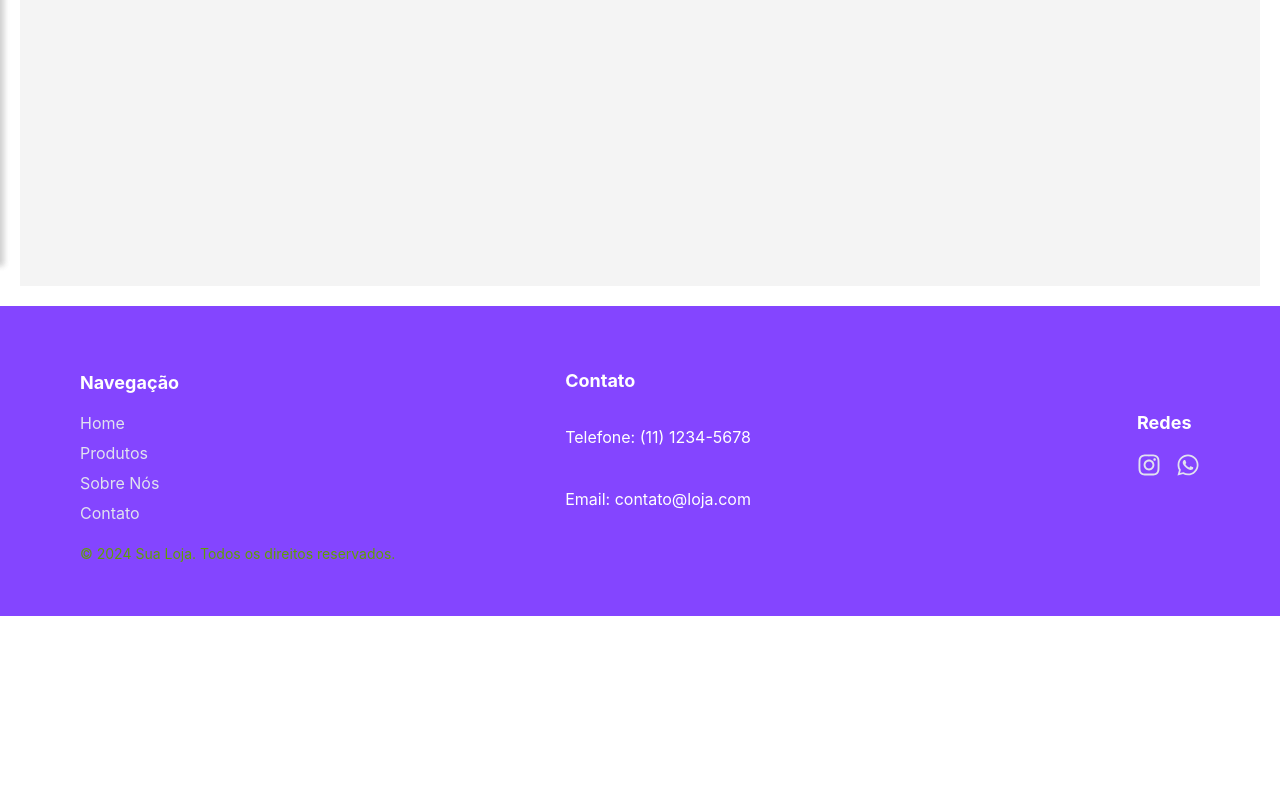
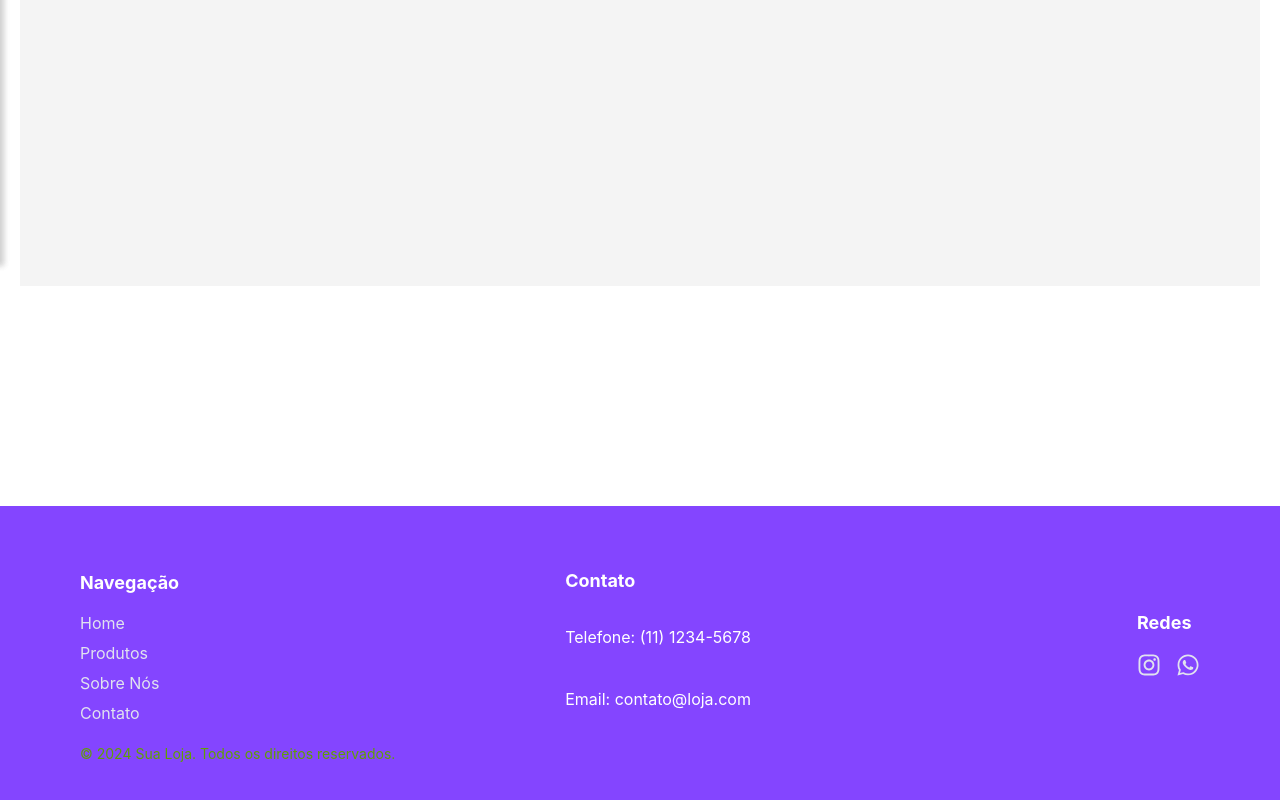
Before and after one commit to vLecaBR/sales-website-model, a React (Create React App) app: page /cart in a window 1280 px wide. Shown: the part 598-1398 px from the top of the page. Before the commit the page ends 1214 px from the top, so only its background shows below. Built offline with nearby package versions, Linux system fonts and the light colour scheme.

Commit message:
footer ajustado para o final da pagina necessitando uma pequena rolagem

```diff
--- a/src/App.css
+++ b/src/App.css
@@ -1,38 +1,5 @@
-.App {
-  text-align: center;
+html, body, #root {
+  height: 100%;
+  margin: 0;
+  padding: 0;
 }
-
-.App-logo {
-  height: 40vmin;
-  pointer-events: none;
-}
-
-@media (prefers-reduced-motion: no-preference) {
-  .App-logo {
-    animation: App-logo-spin infinite 20s linear;
-  }
-}
-
-.App-header {
-  background-color: #282c34;
-  min-height: 100vh;
-  display: flex;
-  flex-direction: column;
-  align-items: center;
-  justify-content: center;
-  font-size: calc(10px + 2vmin);
-  color: white;
-}
-
-.App-link {
-  color: #61dafb;
-}
-
-@keyframes App-logo-spin {
-  from {
-    transform: rotate(0deg);
-  }
-  to {
-    transform: rotate(360deg);
-  }
-}
--- a/src/App.jsx
+++ b/src/App.jsx
@@ -1,4 +1,3 @@
-// App.js
 import React, { useState } from 'react';
 import { BrowserRouter as Router, Route, Routes } from 'react-router-dom';
 import Header from './Components/Header';
@@ -44,10 +43,10 @@ function App() {
 
   return (
     <Router>
-      <div className="App">
+      <div className="App" style={{ display: 'flex', flexDirection: 'column', minHeight: '100vh' }}>
         <Header />
 
-        <main style={{ padding: '20px' }}>
+        <main style={{ padding: '20px', flexGrow: 1, marginBottom: '200px' }}>
           <Routes>
             {/* Rota para a página inicial */}
             <Route
--- a/src/Components/Footer/Footer.styles.js
+++ b/src/Components/Footer/Footer.styles.js
@@ -6,12 +6,15 @@ export const FooterContainer = styled.footer`
   color: #fff;
   padding: 40px 20px;
   text-align: center;
+  max-height: 300px; /* Limite de altura do footer */
+  overflow: hidden;   /* Se o conteúdo for maior, parte dele será escondida */
 
   @media (min-width: 768px) {
     text-align: left;
     padding: 40px 80px;
   }
 `;
+
 
 // Conteúdo do Footer
 export const FooterContent = styled.div`
```
